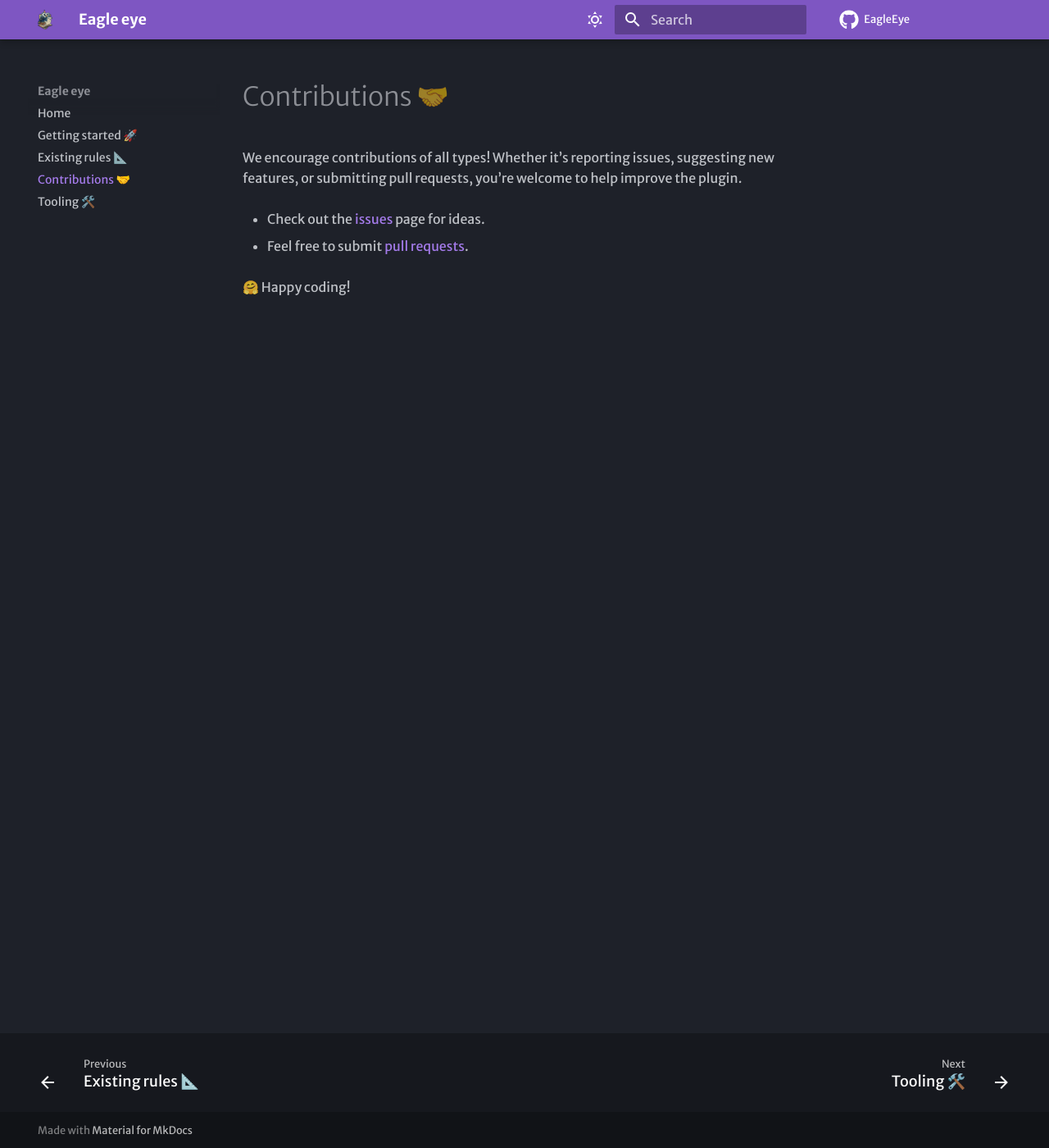
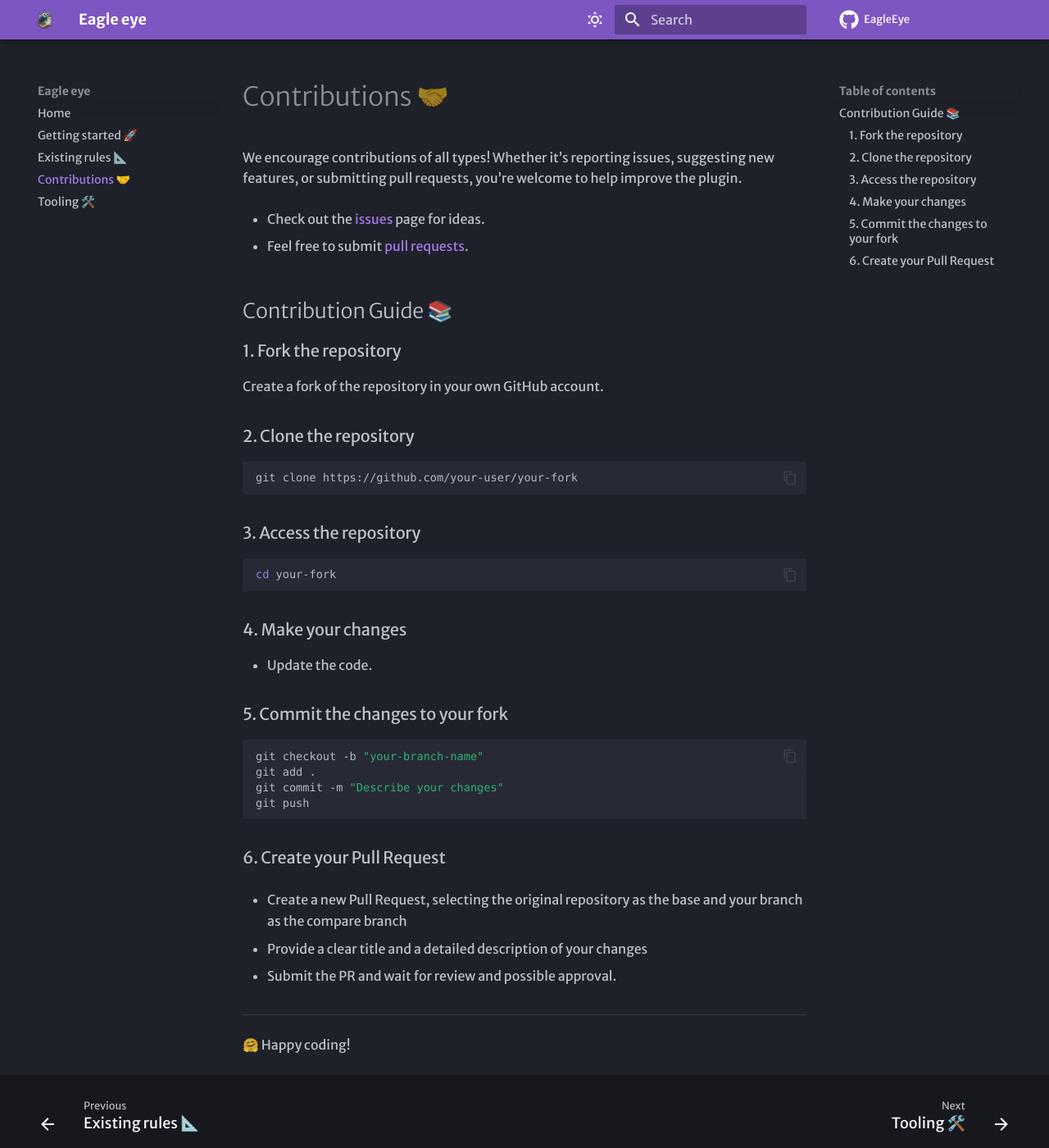
Before and after one commit to CodandoTV/eagle-eye, an MkDocs documentation site: the page built from doc/3-contributions.md, in a window 1280 px wide and 1400 px high. Shown: the whole window at 82% size. Built offline with MkDocs 1.6.1 and Material for MkDocs 9.7.7, drawn with Linux system fonts in a browser that asks for light colours; some web fonts are replaced; comment, search, counter and statistics services are not loaded.

Commit message:
Update documentation to include contributing instructions

````diff
--- a/doc/3-contributions.md
+++ b/doc/3-contributions.md
@@ -6,4 +6,45 @@ We encourage contributions of all types! Whether it's reporting issues, suggesti
 
 - Feel free to submit [pull requests](https://github.com/CodandoTV/eagle-eye/pulls).
 
+## Contribution Guide 📚
+
+### 1. Fork the repository
+
+Create a fork of the repository in your own GitHub account.
+
+### 2. Clone the repository
+
+```bash
+git clone https://github.com/your-user/your-fork
+```
+
+### 3. Access the repository
+
+```bash
+cd your-fork
+```
+
+### 4. Make your changes
+
+- Update the code.
+
+### 5. Commit the changes to your fork
+
+```bash
+git checkout -b "your-branch-name"
+git add .
+git commit -m "Describe your changes"
+git push
+```
+
+### 6. Create your Pull Request
+
+- Create a new Pull Request, selecting the original repository as the base and your branch as the compare branch
+
+- Provide a clear title and a detailed description of your changes
+
+- Submit the PR and wait for review and possible approval.
+
+---
+
 🤗 Happy coding!
````
